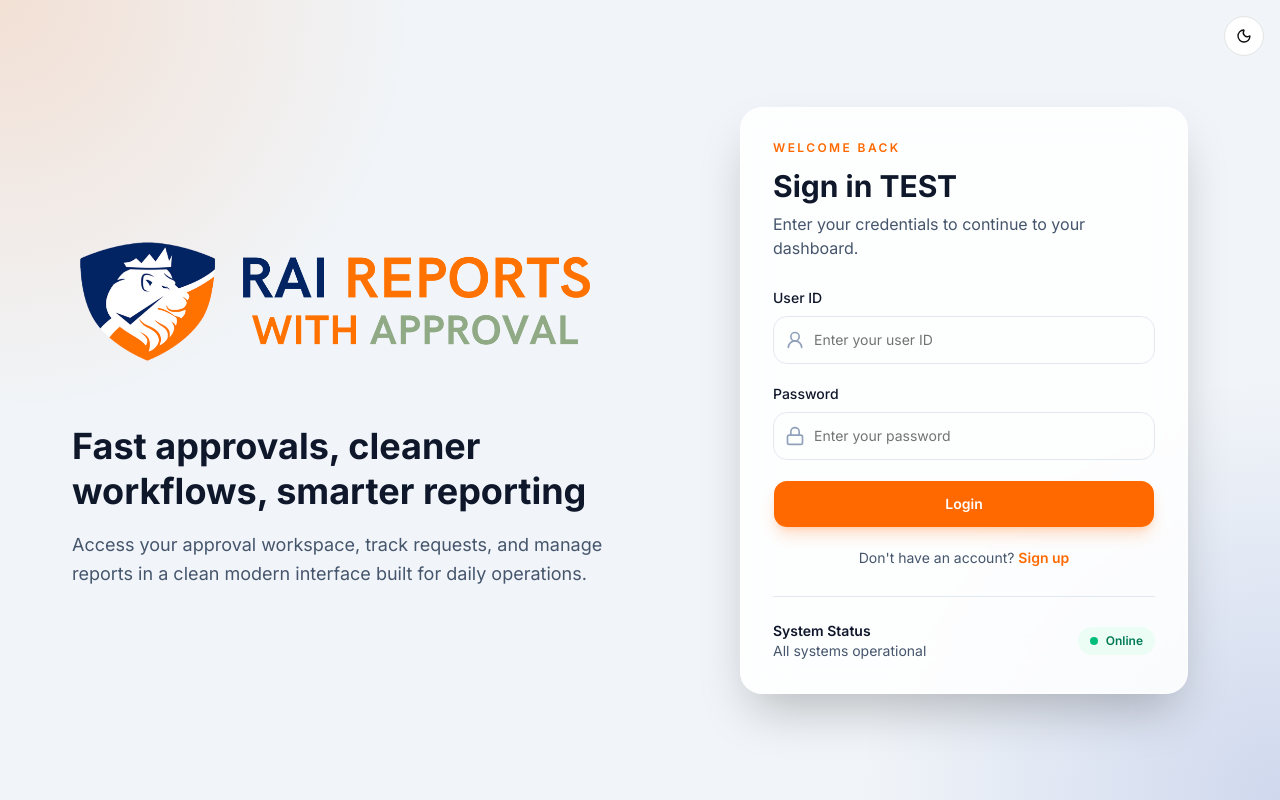
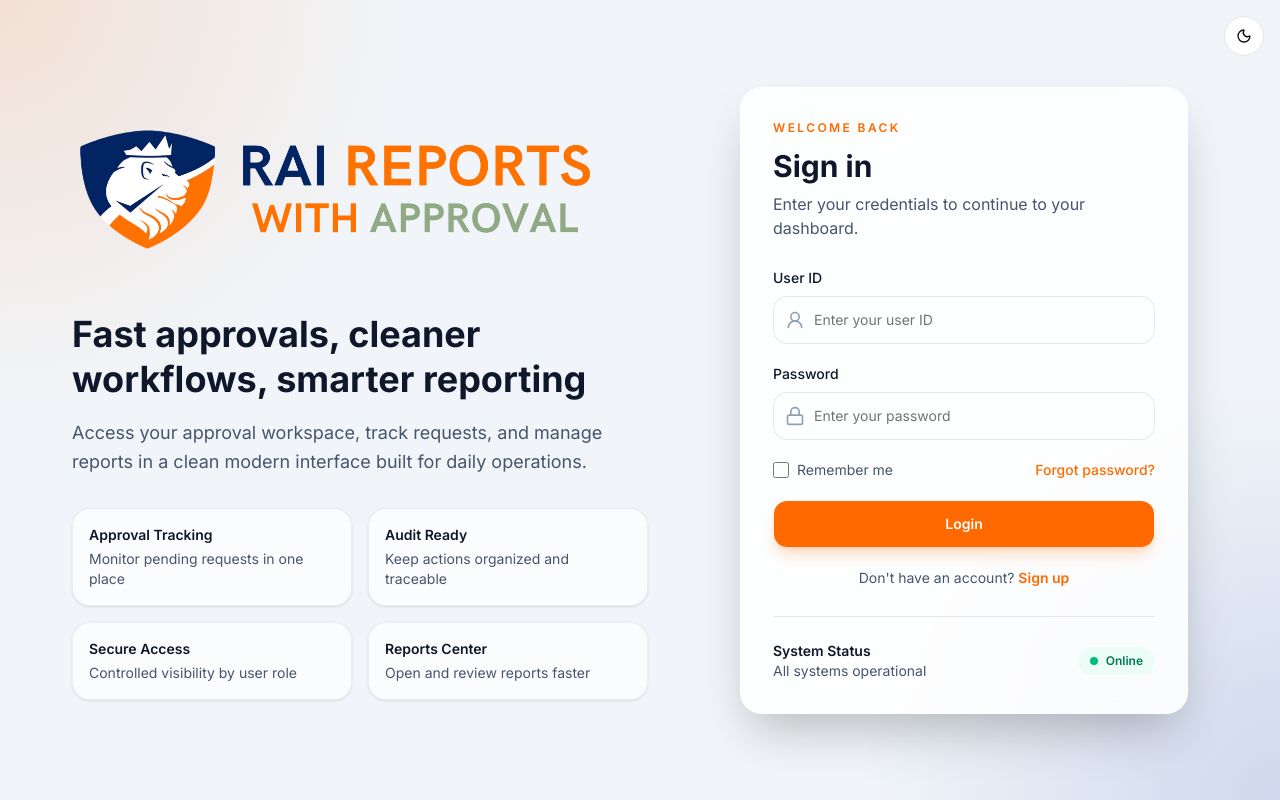
Before and after one commit to rai-Leoniel/raiports, a Next.js app: page /login in a window 1280 px wide. Built offline with nearby package versions, Linux system fonts and the light colour scheme.

Commit message:
Add direct admin login

```diff
--- a/app/login/page.tsx
+++ b/app/login/page.tsx
@@ -23,31 +23,14 @@ export default function LoginPage() {
 
 const handleLogin = async (e: React.FormEvent) => {
   e.preventDefault();
-    alert(`Email: ${email} Password: ${password}`);
   setLoading(true);
   setError('');
 
   try {
-      if (
-        email.trim().toLowerCase() === 'admin@test.com' &&
-        password.trim() === 'admin123'
-      ) {
-        localStorage.setItem(
-          'raiports-current-user',
-          JSON.stringify({
-            id: 'default-user',
-            email: 'admin@test.com',
-            name: 'Admin',
-            fullName: 'Admin User',
-            role: 'admin',
-          })
-        );
-
-        window.location.href = '/dashboard';
-        return;
-      }
-
-      const result = await login({ email, password });
+    const result = await login({
+      email,
+      password,
+    });
 
     if (!result.success) {
       setError(result.message || 'Login failed.');
@@ -55,13 +38,12 @@ export default function LoginPage() {
       return;
     }
 
-      window.location.href = '/dashboard';
+    router.push('/dashboard');
   } catch {
     setError('Login failed.');
     setLoading(false);
   }
 };
-
   return (
     <div className="min-h-screen bg-slate-100 dark:bg-slate-950 relative overflow-hidden">
       <div className="absolute inset-0 bg-[radial-gradient(circle_at_top_left,_rgba(249,115,22,0.16),_transparent_28%),radial-gradient(circle_at_bottom_right,_rgba(30,64,175,0.16),_transparent_28%)]" />
@@ -76,7 +58,13 @@ export default function LoginPage() {
             <div className="max-w-2xl">
               <div className="flex items-center gap-5 mb-8">
                 <div className="relative w-[550px] h-[180px] shrink-0">
-                  <Image src="/rai-logo.png" alt="RAI Reports logo" fill className="object-contain" priority />
+                  <Image
+                    src="/rai-logo.png"
+                    alt="RAI Reports logo"
+                    fill
+                    className="object-contain"
+                    priority
+                  />
                 </div>
               </div>
 
@@ -85,20 +73,81 @@ export default function LoginPage() {
                   Fast approvals, cleaner workflows, smarter reporting
                 </h2>
                 <p className="text-lg text-slate-600 dark:text-slate-400 max-w-xl leading-relaxed">
-                  Access your approval workspace, track requests, and manage reports in a clean modern interface built for daily operations.
+                  Access your approval workspace, track requests, and manage reports
+                  in a clean modern interface built for daily operations.
                 </p>
+
+                <div className="grid grid-cols-2 gap-4 mt-8 max-w-xl">
+                  <div className="rounded-2xl border border-slate-200/70 dark:border-slate-800 bg-white/70 dark:bg-slate-900/60 backdrop-blur p-4 shadow-sm">
+                    <p className="text-sm font-semibold text-slate-900 dark:text-white">
+                      Approval Tracking
+                    </p>
+                    <p className="text-sm text-slate-600 dark:text-slate-400 mt-1">
+                      Monitor pending requests in one place
+                    </p>
+                  </div>
+
+                  <div className="rounded-2xl border border-slate-200/70 dark:border-slate-800 bg-white/70 dark:bg-slate-900/60 backdrop-blur p-4 shadow-sm">
+                    <p className="text-sm font-semibold text-slate-900 dark:text-white">
+                      Audit Ready
+                    </p>
+                    <p className="text-sm text-slate-600 dark:text-slate-400 mt-1">
+                      Keep actions organized and traceable
+                    </p>
+                  </div>
+
+                  <div className="rounded-2xl border border-slate-200/70 dark:border-slate-800 bg-white/70 dark:bg-slate-900/60 backdrop-blur p-4 shadow-sm">
+                    <p className="text-sm font-semibold text-slate-900 dark:text-white">
+                      Secure Access
+                    </p>
+                    <p className="text-sm text-slate-600 dark:text-slate-400 mt-1">
+                      Controlled visibility by user role
+                    </p>
+                  </div>
+
+                  <div className="rounded-2xl border border-slate-200/70 dark:border-slate-800 bg-white/70 dark:bg-slate-900/60 backdrop-blur p-4 shadow-sm">
+                    <p className="text-sm font-semibold text-slate-900 dark:text-white">
+                      Reports Center
+                    </p>
+                    <p className="text-sm text-slate-600 dark:text-slate-400 mt-1">
+                      Open and review reports faster
+                    </p>
+                  </div>
+                </div>
               </div>
             </div>
           </div>
 
           <div className="w-full max-w-md mx-auto">
             <div className="rounded-3xl border border-white/60 dark:border-slate-800 bg-white/85 dark:bg-slate-900/85 backdrop-blur-xl shadow-2xl p-7 md:p-8">
+              <div className="lg:hidden flex items-center gap-3 mb-6">
+                <div className="relative w-14 h-14 shrink-0">
+                  <Image
+                    src="/rai-logo.png"
+                    alt="RAI Reports logo"
+                    fill
+                    className="object-contain"
+                    priority
+                  />
+                </div>
+                <div className="leading-none">
+                  <p className="text-2xl font-extrabold">
+                    <span className="text-[#0B2E7A] dark:text-blue-400">RAI</span>{' '}
+                    <span className="text-[#FF7A00]">REPORTS</span>
+                  </p>
+                  <p className="text-lg font-bold mt-1">
+                    <span className="text-[#FF7A00]">WITH</span>{' '}
+                    <span className="text-[#9CAA88]">APPROVAL</span>
+                  </p>
+                </div>
+              </div>
+
               <div className="mb-7">
                 <p className="text-xs font-semibold text-orange-500 uppercase tracking-[0.2em] mb-3">
                   Welcome back
                 </p>
                 <h2 className="text-3xl font-bold text-slate-900 dark:text-white mb-2">
-                  Sign in TEST
+                  Sign in
                 </h2>
                 <p className="text-slate-600 dark:text-slate-400">
                   Enter your credentials to continue to your dashboard.
@@ -107,7 +156,10 @@ export default function LoginPage() {
 
               <form onSubmit={handleLogin} className="space-y-5">
                 <div className="space-y-2">
-                  <Label htmlFor="email" className="text-sm font-medium text-slate-900 dark:text-white">
+                  <Label
+                    htmlFor="email"
+                    className="text-sm font-medium text-slate-900 dark:text-white"
+                  >
                     User ID
                   </Label>
                   <div className="relative">
@@ -125,7 +177,10 @@ export default function LoginPage() {
                 </div>
 
                 <div className="space-y-2">
-                  <Label htmlFor="password" className="text-sm font-medium text-slate-900 dark:text-white">
+                  <Label
+                    htmlFor="password"
+                    className="text-sm font-medium text-slate-900 dark:text-white"
+                  >
                     Password
                   </Label>
                   <div className="relative">
@@ -140,6 +195,20 @@ export default function LoginPage() {
                       className="h-12 pl-10 rounded-xl border-slate-200 dark:border-slate-700 dark:bg-slate-800 dark:text-white"
                     />
                   </div>
+                </div>
+
+                <div className="flex items-center justify-between text-sm">
+                  <label className="flex items-center gap-2 cursor-pointer text-slate-600 dark:text-slate-400">
+                    <input
+                      type="checkbox"
+                      className="w-4 h-4 rounded border-slate-300 dark:border-slate-600 dark:bg-slate-800"
+                    />
+                    <span>Remember me</span>
+                  </label>
+
+                  <Link href="#" className="text-orange-500 hover:text-orange-600 font-medium">
+                    Forgot password?
+                  </Link>
                 </div>
 
                 {error && (
@@ -158,7 +227,10 @@ export default function LoginPage() {
 
                 <div className="text-center text-sm text-slate-600 dark:text-slate-400">
                   Don&apos;t have an account?{' '}
-                  <Link href="/signup" className="font-semibold text-orange-500 hover:text-orange-600">
+                  <Link
+                    href="/signup"
+                    className="font-semibold text-orange-500 hover:text-orange-600"
+                  >
                     Sign up
                   </Link>
                 </div>
```
Lines whose indentation alone changed are shown as unchanged.
